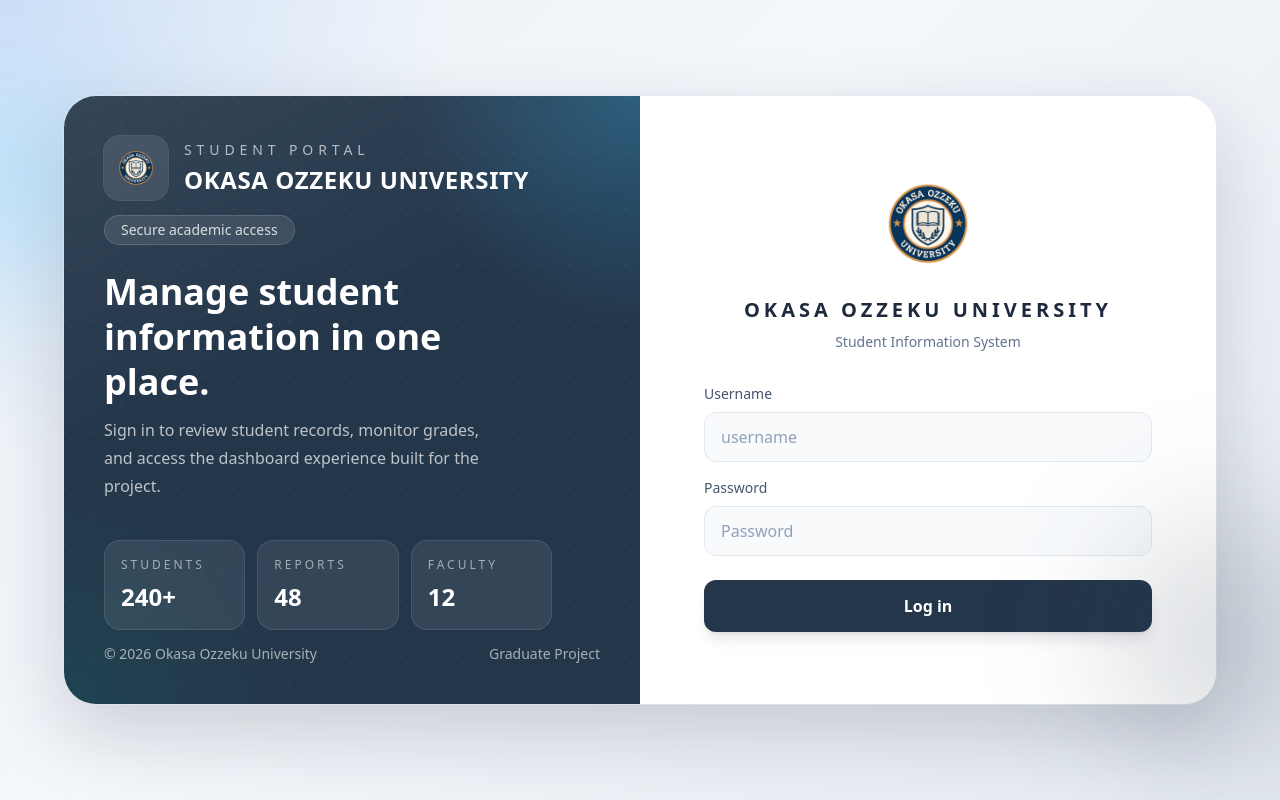
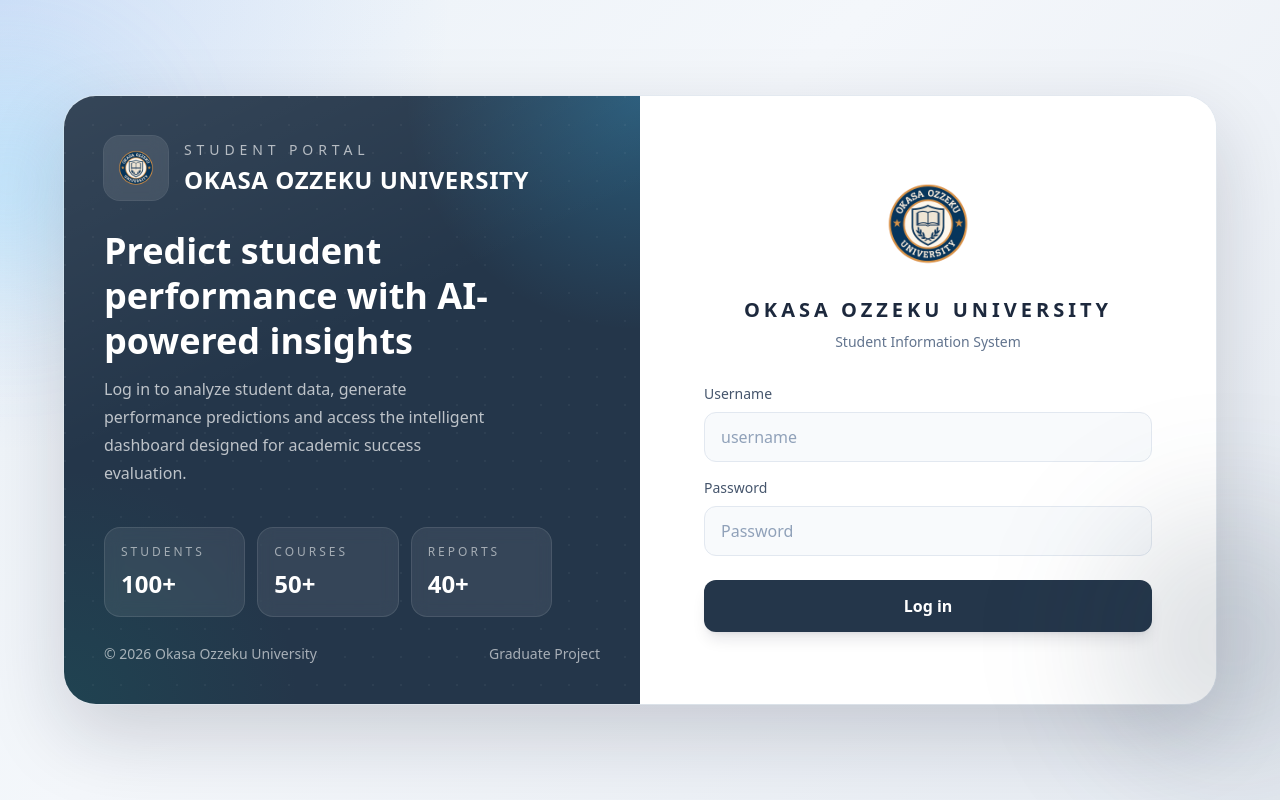
Before and after one commit to dogukanozcelik/student-performance-predictor, a React (Vite) app in the folder frontend/: page / in a window 1280 px wide. Built offline with nearby package versions, Linux system fonts and the light colour scheme; no server answers.

Commit message:
login page updated

```diff
--- a/frontend/src/pages/Login.jsx
+++ b/frontend/src/pages/Login.jsx
@@ -74,30 +74,27 @@ function Login() {
               </div>
 
               <div className='max-w-md space-y-6'>
-                <span className='inline-flex items-center rounded-full border border-white/15 bg-white/10 px-4 py-1 text-sm text-white/80 backdrop-blur'>
-                  Secure academic access
-                </span>
                 <div className='space-y-3'>
                   <h2 className='text-4xl font-semibold leading-tight'>
-                    Manage student information in one place.
+                      Predict student performance with AI-powered insights
                   </h2>
                   <p className='max-w-sm text-base leading-7 text-white/70'>
-                    Sign in to review student records, monitor grades, and access the dashboard experience built for the project.
+                    Log in to analyze student data, generate performance predictions and access the intelligent dashboard designed for academic success evaluation.
                   </p>
                 </div>
 
                 <div className='grid grid-cols-3 gap-3 pt-4'>
                   <div className='rounded-2xl border border-white/10 bg-white/8 p-4 backdrop-blur'>
                     <p className='text-xs uppercase tracking-[0.25em] text-white/55'>Students</p>
-                    <p className='mt-2 text-2xl font-semibold'>240+</p>
+                    <p className='mt-2 text-2xl font-semibold'>100+</p>
+                  </div>
+                  <div className='rounded-2xl border border-white/10 bg-white/8 p-4 backdrop-blur'>
+                    <p className='text-xs uppercase tracking-[0.25em] text-white/55'>Courses</p>
+                    <p className='mt-2 text-2xl font-semibold'>50+</p>
                   </div>
                   <div className='rounded-2xl border border-white/10 bg-white/8 p-4 backdrop-blur'>
                     <p className='text-xs uppercase tracking-[0.25em] text-white/55'>Reports</p>
-                    <p className='mt-2 text-2xl font-semibold'>48</p>
-                  </div>
-                  <div className='rounded-2xl border border-white/10 bg-white/8 p-4 backdrop-blur'>
-                    <p className='text-xs uppercase tracking-[0.25em] text-white/55'>Faculty</p>
-                    <p className='mt-2 text-2xl font-semibold'>12</p>
+                    <p className='mt-2 text-2xl font-semibold'>40+</p>
                   </div>
                 </div>
               </div>
```
